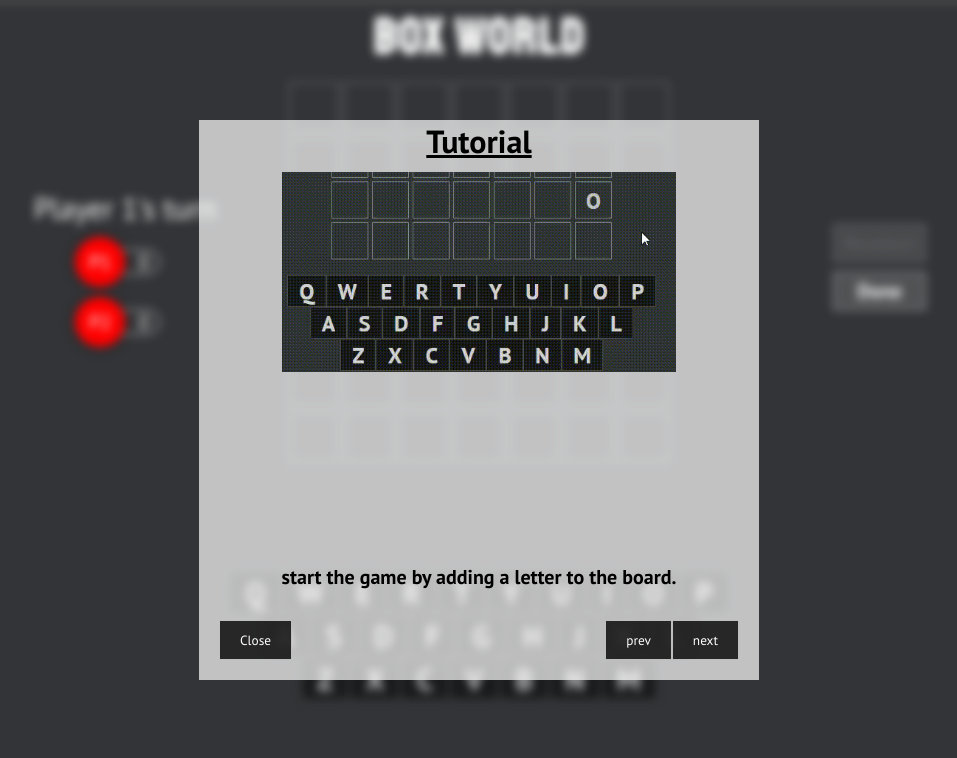
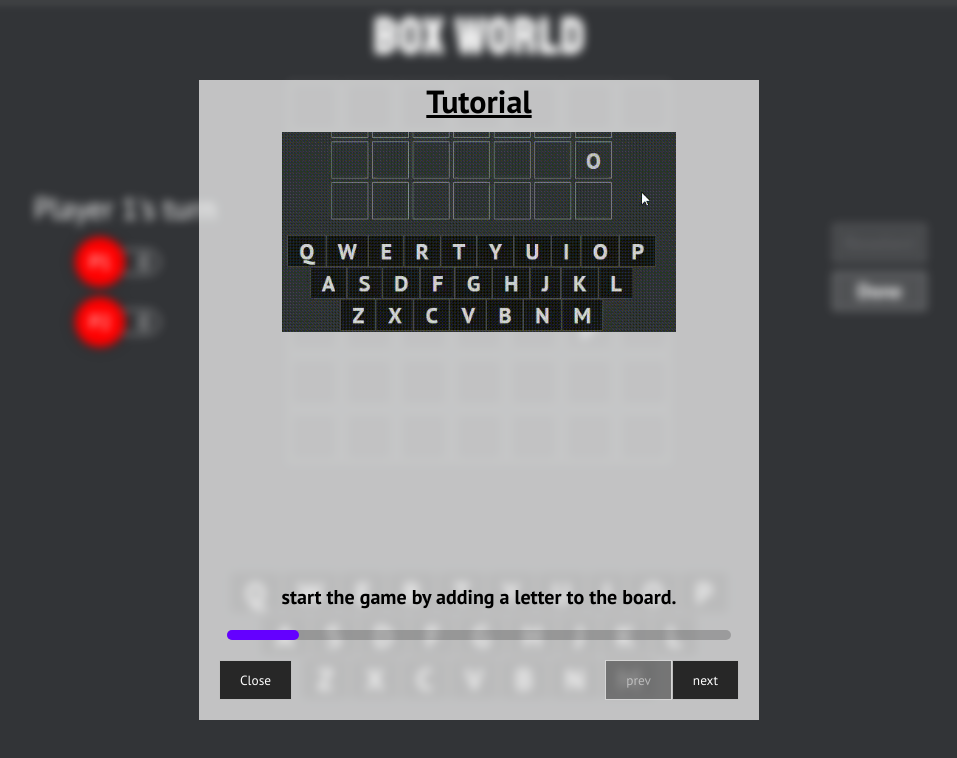
Before and after one commit to kartikth40/box_world, a React (Create React App) app: page / in a window 1280 px wide. Shown: the top 758 px of the page, without its empty margins (161-1118 px from the left). Built offline with nearby package versions, Linux system fonts and the light colour scheme.

Commit message:
added progress bar to tutorials

```diff
--- a/src/components/Tutorial/index.jsx
+++ b/src/components/Tutorial/index.jsx
@@ -3,7 +3,7 @@ import './style.css'
 
 const Tutorial = ({ setShowTutorial }) => {
   const [tutorialPoint, setTutorialPoint] = useState(1)
-  const [prevDisable, setPrevDisable] = useState(false)
+  const [prevDisable, setPrevDisable] = useState(true)
   const [nextDisable, setNextDisable] = useState(false)
   const handleClose = () => {
     document.querySelector('.page-container').classList.remove('blur')
@@ -17,6 +17,11 @@ const Tutorial = ({ setShowTutorial }) => {
     if (tutorialPoint === 1) {
       setPrevDisable(false)
     }
+    let progress = ((tutorialPoint + 1) / 7) * 100 - 100
+    document
+      .querySelector('.tut-progress')
+      .style.setProperty('--progress', `${progress}%`)
+
     setTutorialPoint((prev) => prev + 1)
   }
 
@@ -27,10 +32,17 @@ const Tutorial = ({ setShowTutorial }) => {
     if (tutorialPoint === 7) {
       setNextDisable(false)
     }
+    let progress = ((tutorialPoint - 1) / 7) * 100 - 100
+    document
+      .querySelector('.tut-progress')
+      .style.setProperty('--progress', `${progress}%`)
+
     setTutorialPoint((prev) => prev - 1)
   }
+
   return (
     <div className="tutorial-container">
+      <div className="tut-progress"></div>
       <h1 className="tut-heading">Tutorial</h1>
       <div className="tut-content">
         {tutorialPoint === 1 && (
--- a/src/components/Tutorial/style.css
+++ b/src/components/Tutorial/style.css
@@ -10,11 +10,35 @@
   color: black;
   position: absolute;
   width: 70vmin;
-  height: 70vmin;
+  height: 80vmin;
   left: 50%;
   top: 50%;
   transform: translate(-50%, -50%);
   background-color: rgba(255, 255, 255, 0.7);
+}
+
+.tut-progress {
+  --progress: calc(1 / 7 * 100% - 100%);
+  position: absolute;
+  bottom: 80px;
+  left: 50%;
+  width: 90%;
+  height: 10px;
+  transform: translateX(-50%);
+  background-color: rgba(0, 0, 0, 0.2);
+  border-radius: 20px;
+  overflow: hidden;
+}
+.tut-progress::after {
+  content: '';
+  position: absolute;
+  top: 0;
+  left: var(--progress);
+  width: 100%;
+  height: 100%;
+  border-radius: 20px;
+  background-color: rgb(100, 0, 255);
+  transition: 0.15s all;
 }
 
 .tut-heading {
@@ -28,7 +52,7 @@
   width: 100%;
   display: flex;
   justify-content: space-between;
-  padding: 20px;
+  padding: 40px 20px 20px 20px;
 }
 
 .tut-buttons button {
```
